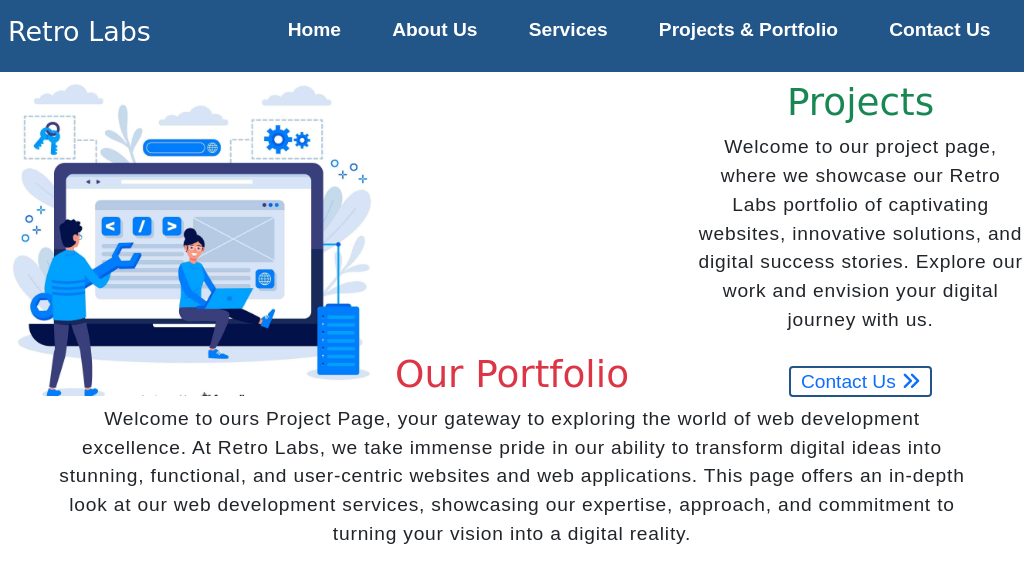
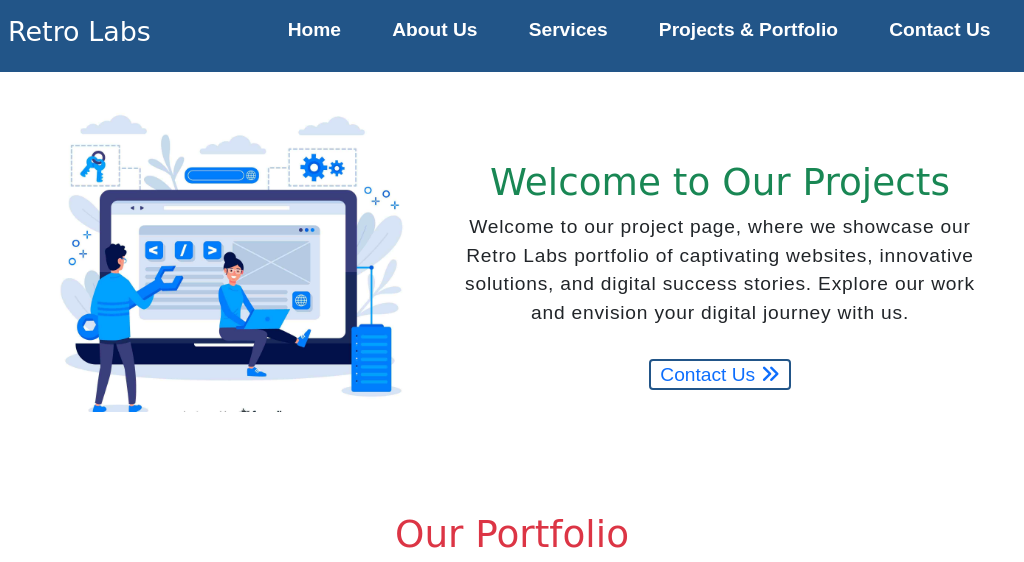
Before and after one commit to satya8096/Retro-Labs-Technologies, a plain HTML site: page projects.html in a window 1024 px wide. Shown: the top 562 px of the page. Drawn offline with nearby package versions, Linux system fonts and the light colour scheme; a web font is replaced by a local one.

Commit message:
Initial Commit

```diff
--- a/projects.html
+++ b/projects.html
@@ -43,8 +43,9 @@
     <!-- Project Main Image -->
 
 
-    <div class="project-main-background d-flex align-items-center justify-content-around">
+    <div class="project-main-background d-flex align-items-center justify-content-evenly">
         <div class="project-back-img">
+            <img src="./Images/project-back-ground_6_11zon.jpg" alt="">
         </div>
         <div class="project-main-right-content">
             <h1 class="text-success">Welcome to Our Projects</h1>
--- a/style.css
+++ b/style.css
@@ -315,16 +315,17 @@ header{
 
 /* Project Page Styles */
 .project-back-img{
-    width: 53%;
+    padding-top: 4rem;
+    margin: 0.3rem auto;
+    width: 40%;
     height: 100vh;
-    background: url(./Images/project-back-ground_6_11zon.jpg);
-    background-repeat: no-repeat;
-    background-attachment: fixed;
-    background-size: contain;
+}
+.project-back-img img{
+    width: 90%;
 }
 .project-main-right-content{
     z-index: 1;
-    width: 30rem;
+    width: 40%;
     font-size: 1.2rem;
     text-align: center;
 }
@@ -900,15 +901,18 @@ footer ul li:hover{
         justify-content: space-around;
     }
     .project-back-img{
-        right: 0;
-        width: 100%;
+        width: 80%;
+        margin: 0rem auto;
+    }
+    .project-back-img img{
+        width: 95%;
     }
     .project-main-right-content{
         padding: 1rem;
         backdrop-filter: blur(6px);
         box-shadow: 0px 0px 6px white;
         border-radius: 10px;
-        width: 20rem;
+        width: 95%;
     }
     .project-content-container{
         width: 90%;
@@ -983,11 +987,21 @@ footer ul li:hover{
         margin: 2rem auto;
     }
     .project-main-background{
-        padding-top: 7rem;
-        height: 40vh;
+        justify-content: space-around;
+        max-height: 60vh;
+    }
+    .project-main-right-content{
+        position: absolute;
+        right: 3rem;
+        top: 10rem;
+        width: 50%;
     }
     .project-back-img{
-        height: 45vh;
-        width: 100%;
+        top: 0;
+        left: 3rem;
+        position: absolute;
+        max-height: 50vh;
+        width: 40%;
+        margin: 0.3rem auto;
     }
 }
```
